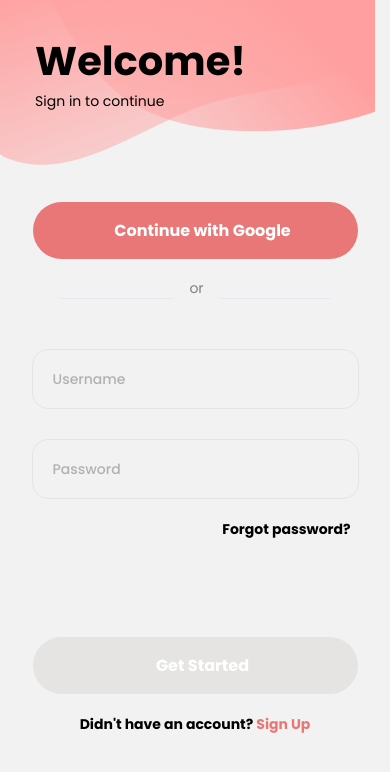
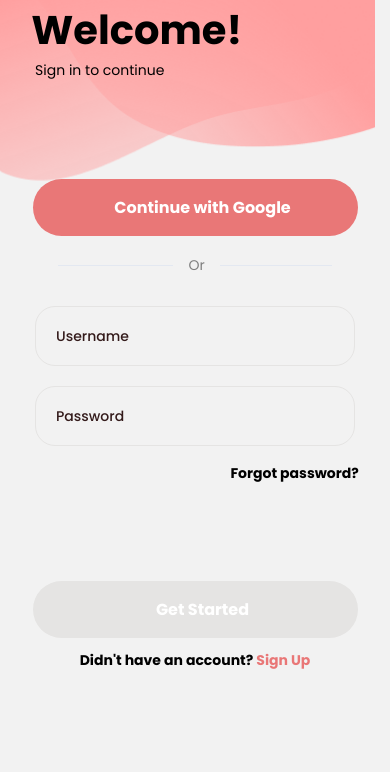
Before and after one commit to thaovy140702/LoverApp, a React Native app: screen /Signin in a window 390 px wide. Shown: the top 772 px of the page. Built offline with nearby package versions, Linux system fonts and the light colour scheme.

Commit message:
khue-commit

```diff
--- a/components/Input.js
+++ b/components/Input.js
@@ -47,13 +47,13 @@ const styles = StyleSheet.create({
     },
     input: {
         height: 60,
-        width: 327,
+        width: 320,
         borderWidth: 1,
-        borderRadius: 16,
+        borderRadius: 20,
         padding: 10,
-        marginTop: 30,
+        marginTop: 20,
         borderColor: colors.lightGrey,
-        color: colors.grey,
+        color: colors.brown,
         paddingStart: 20,
         fontFamily: 'medium',
       },
@@ -67,7 +67,7 @@ const styles = StyleSheet.create({
         color: colors.textColorRed,
         fontFamily: 'regular',
         fontSize: 12
-      }
+      },
 });
 
 export default Input;
--- a/components/text/BoldText.js
+++ b/components/text/BoldText.js
@@ -3,7 +3,7 @@ import { Text, StyleSheet } from "react-native";
 const BoldText = props => {
 
     return (
-    <Text style={[styles.boldText, {color: props.color}]}>{props.text}</Text>
+    <Text style={[styles.boldText, {color: props.color, fontSize: props.font}]}>{props.text}</Text>
     );
 }
 
--- a/components/text/Title.js
+++ b/components/text/Title.js
@@ -8,8 +8,7 @@ const Title = props => {
 
 const styles = StyleSheet.create({
     heading1:{
-        marginStart: '9%',
-        marginTop: '8%',
+        marginStart: '8%',
         fontSize: 40,
         fontFamily: "bold"
     },
--- a/screens/SignInForm.js
+++ b/screens/SignInForm.js
@@ -11,6 +11,7 @@ import Separator from "../components/Separator";
 import colors from "../constants/colors";
 import { validateInput } from "../utils/actions/formActions";
 import { reducer } from "../utils/reducers/formReducers";
+import { SafeAreaView } from "react-native-safe-area-context";
 
 const initialState = {
     inputValidities: {
@@ -41,13 +42,15 @@ const SignInForm = () => {
     return (
         <ImageBackground source={imageBackground} style={styles.image}>
 
-            <ScrollView>
+            <SafeAreaView>
                 <KeyboardAvoidingView
                     behavior={Platform.OS === "ios" ? "height" : undefined}
-                    keyboardVerticalOffset={100}
-                >
+                    keyboardVerticalOffset={100} >
+
                     <Title text="Welcome!"/>
                     <RegularText marginStart={'9%'} text="Sign in to continue" />
+
+                    <View style={styles.container}>
 
                         <View style={styles.button}>
                             <BigButton text="Continue with Google"/>
@@ -55,7 +58,7 @@ const SignInForm = () => {
 
                         <View style={styles.separator}>
                             <Separator width={115}/>
-                        <RegularText text="or" color="grey"/>
+                            <RegularText text="Or" color="grey"/>
                             <Separator width={112}/>
                         </View>
 
@@ -80,6 +83,8 @@ const SignInForm = () => {
                                 <BoldText text="Forgot password?"/>
                             </View>
                         </TouchableOpacity>
+                    </View>
+
 
                     <View style={styles.button2}>
                         <BigButton
@@ -94,7 +99,7 @@ const SignInForm = () => {
                         </TouchableOpacity>
                     </View>
             </KeyboardAvoidingView>
-            </ScrollView>
+            </SafeAreaView>
         </ImageBackground>
     );
 
@@ -102,27 +107,33 @@ const SignInForm = () => {
 }
 
 const styles = StyleSheet.create({
+    container:{
+        paddingHorizontal: '8%',
+        marginVertical: '25%'
+    },
     image: {
-        flex: 1,
-        height: 200,
+        padding:0,
+        margin:0,
+        height: 230,
         resizeMode: 'cover',
         position: 'relative'
     },
     textForgot:{
         marginTop: '5%',
-        marginStart: '57%'
+        flexDirection: "row-reverse"
     },
     separator:{
-        marginTop: '5%',
+        marginTop: '3%',
         flexDirection: 'row',
-        justifyContent: 'center'
+        justifyContent: 'center',
+        alignItems: 'center'
     },
     button:{
-        marginTop: '23%',
+        // marginTop: '23%',
         alignItems: 'center'
     },
     button2:{
-        marginTop: '25%',
+        // marginTop: '25%',
         alignItems: 'center'
     }
 });
--- a/screens/SignUpForm.js
+++ b/screens/SignUpForm.js
@@ -12,6 +12,7 @@ import colors from "../constants/colors";
 import Checkbox from 'expo-checkbox';
 import { validateInput } from "../utils/actions/formActions";
 import { reducer } from "../utils/reducers/formReducers";
+import { SafeAreaView } from "react-native-safe-area-context";
 
 
 const initialState = {
@@ -48,7 +49,7 @@ const SignUpForm = props => {
 
         <ImageBackground source={imageBackground} style={styles.image}>
 
-            <ScrollView>
+            <SafeAreaView>
                 <KeyboardAvoidingView
                     behavior={Platform.OS === "ios" ? "height" : undefined}
                     keyboardVerticalOffset={100}>
@@ -56,7 +57,8 @@ const SignUpForm = props => {
                     <Title text="Hi!"/>
                     <RegularText marginStart="9%" text="Create a new account" />
 
-        <View style={{marginTop: '15%'}}>
+                    <View style={styles.container}>
+                        <View >
                             <Input
                                 id="email"
                                 placeholder="Email"
@@ -91,11 +93,12 @@ const SignUpForm = props => {
                             />
                             <RegularText text="  I agree to the " color={colors.grey}/>
                             <RegularText text="Terms of Service " color={colors.pink}/>
-            <RegularText text="and" color={colors.grey}/>
+                            <RegularText text="and " color={colors.grey}/>
                         </View>
 
-        <View style={{marginStart: '16%'}}>
+                        <View style={{marginStart: '9%'}}>
                             <RegularText text="Privacy Policy" color={colors.pink}/>
+                        </View>
                     </View>
 
                     {/* submit button */}
@@ -114,7 +117,7 @@ const SignUpForm = props => {
                     </View>
 
                 </KeyboardAvoidingView>
-        </ScrollView>
+            </SafeAreaView>
         </ImageBackground>
     );
 
@@ -122,11 +125,14 @@ const SignUpForm = props => {
 }
 
 const styles = StyleSheet.create({
-    container: {
-        flex: 1
+    container:{
+        paddingHorizontal: '8%',
+        marginVertical: '25%'
     },
     image: {
-        flex: 1,
+        // flex: 1,
+        padding: 0,
+        margin: 0,
         height: 200,
         resizeMode: 'cover',
     },
@@ -136,11 +142,12 @@ const styles = StyleSheet.create({
         justifyContent: 'center'
     },
     button:{
-        marginTop: '18%',
+        // marginTop: '18%',
         alignItems: 'center'
     },
     checkbox:{
-        marginStart: '9%',
+        // marginStart: '9%',
+        width: 300,
         marginTop: '5%',
         flexDirection: 'row'
     }
```
Lines whose indentation alone changed are shown as unchanged.
